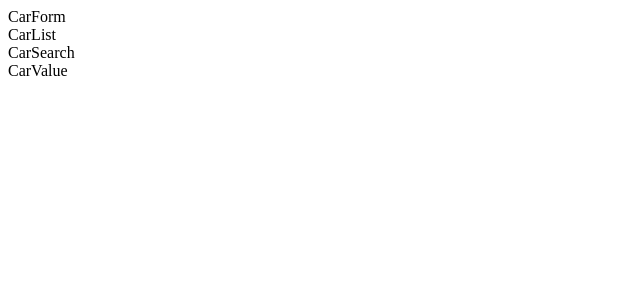
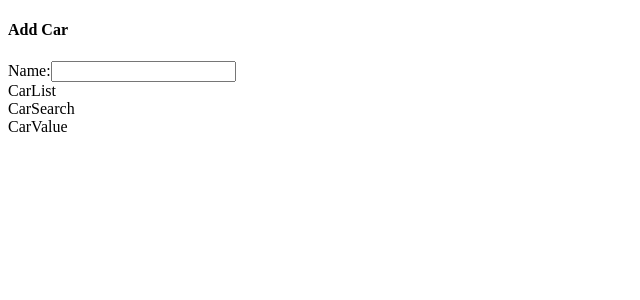
Before and after one commit to zahoorshinwari/cars-react-projcet-using-redux, a React (Create React App) app: page / in a window 1280 px wide. Shown: the top 300 px of the page, without its empty margins (0-640 px from the left). Built offline with nearby package versions, Linux system fonts and the light colour scheme.

Commit message:
changing the name state using the dispatch and use selector

```diff
--- a/src/components/CarForm.js
+++ b/src/components/CarForm.js
@@ -1,8 +1,38 @@
 import React from 'react'
+import { useDispatch, useSelector } from 'react-redux'
+import { changeName } from '../store'
+
 
 function CarForm() {
+
+  const dispatch = useDispatch()
+
+  // accessing the state
+  const name = useSelector((state) => {
+    return state.form.name
+  })
+
+  // changing the state using dispatch function which is changename
+  const handleNameChange = (event) => {
+    dispatch(changeName(event.target.value))
+  }
+
   return (
-    <div>CarForm</div>
+    <div className='car-form panel'>
+      <h4 className='subtitle is-3'>Add Car</h4>
+      <form>
+        <div className='field-group'>
+          <div className='field'>
+            <label className='label'>Name:</label>
+            <input
+              className='input is-expanded'
+              value={name}
+              onChange={handleNameChange }
+            />
+          </div>
+        </div>
+      </form>
+    </div>
   )
 }
 
```
